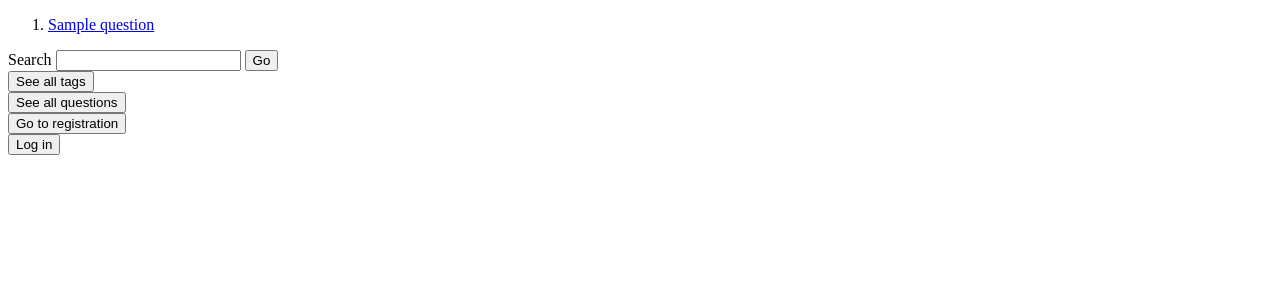
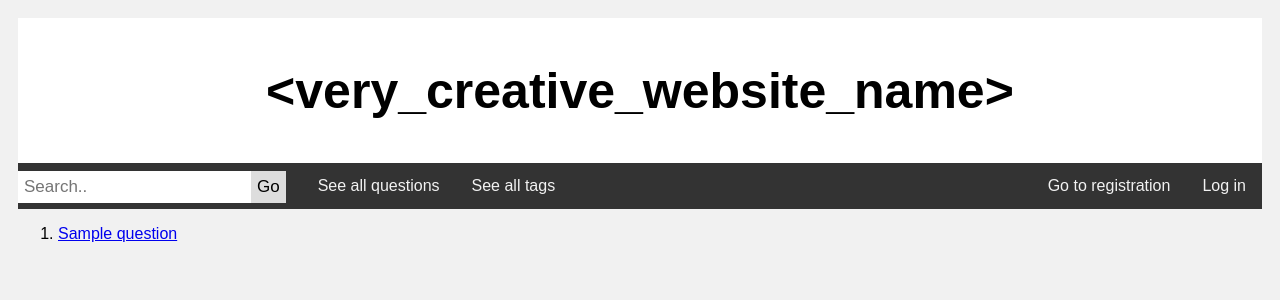
Before and after one commit to CodecoolGlobal/ask-mate-3-python-oliviakovacs, a Flask app: template templates/main.html in a window 1280 px wide. Shown: the top 300 px of the page. Run offline with Flask 2, Linux system fonts and the light colour scheme; the template is opened without the code that fills it: most values are stand-ins (such as "Sample title", 1, 10 or a date in 2020).

Commit message:
first steps into css

```diff
--- /dev/null
+++ b/static/CSS/main.css
@@ -0,0 +1,111 @@
+* {
+  box-sizing: border-box;
+}
+
+body {
+  font-family: Arial;
+  padding: 10px;
+  background: #f1f1f1;
+}
+
+/* Header/Blog Title */
+.header {
+  padding: 10px;
+  text-align: center;
+  background: white;
+}
+
+.header h1 {
+  font-size: 50px;
+}
+
+/* Style the top navigation bar */
+.topnav {
+  overflow: hidden;
+  background-color: #333;
+}
+
+/* Style the topnav links */
+.topnav a {
+  float: left;
+  display: block;
+  color: #f2f2f2;
+  text-align: center;
+  padding: 14px 16px;
+  text-decoration: none;
+}
+
+/* Change color on hover */
+.topnav a:hover {
+  background-color: #ddd;
+  color: black;
+}
+
+/* Create two unequal columns that floats next to each other */
+/* Left column */
+.leftcolumn {
+  float: left;
+  width: 75%;
+}
+
+/* Right column */
+.rightcolumn {
+  float: left;
+  width: 25%;
+  background-color: #f1f1f1;
+  padding-left: 20px;
+}
+
+/* Add a card effect for articles */
+.card {
+  background-color: white;
+  padding: 20px;
+  margin-top: 20px;
+}
+
+/* Style the input container */
+.topnav .search-container {
+  float: left;
+}
+
+/* Style the input field inside the navbar */
+.topnav input[type=text] {
+  padding: 6px;
+  margin-top: 8px;
+  font-size: 17px;
+  border: none;
+}
+
+/* Style the button inside the input container */
+.topnav .search-container button {
+  float: right;
+  padding: 6px;
+  margin-top: 8px;
+  margin-right: 16px;
+  background: #ddd;
+  font-size: 17px;
+  border: none;
+  cursor: pointer;
+}
+
+.topnav .search-container button:hover {
+  background: #ccc;
+}
+
+/* Add responsiveness - On small screens, display the navbar vertically instead of horizontally */
+@media screen and (max-width: 600px) {
+  .topnav .search-container {
+    float: none;
+  }
+  .topnav a, .topnav input[type=text], .topnav .search-container button {
+    float: none;
+    display: block;
+    text-align: left;
+    width: 100%;
+    margin: 0;
+    padding: 14px;
+  }
+  .topnav input[type=text] {
+    border: 1px solid #ccc;
+  }
+}
--- a/templates/base.html
+++ b/templates/base.html
@@ -3,8 +3,12 @@
 <head>
     <meta charset="UTF-8">
     <title>{% block title %}{% endblock %}</title>
+    <link rel="stylesheet" href="/static/CSS/main.css"">
 </head>
 <body>
+<div class="header">
+  <h1>{{ "<very_creative_website_name>" }}</h1>
+    </div>
 {% block body %}
 {% endblock %}
 </body>
--- a/templates/list.html
+++ b/templates/list.html
@@ -3,7 +3,9 @@
 {% block title %}Question{% endblock %}
 
 {% block body %}
-    <h1> Questions list </h1>
+    <div class="header">
+  <h1>Question list</h1>
+</div>
 
     <div>
         <form action="/list">
--- a/templates/main.html
+++ b/templates/main.html
@@ -3,29 +3,32 @@
 {% block title %}Main page{% endblock %}
 
 {% block body %}
+    <div class="topnav">
+        <div class="search-container">
+            <form action="/search" method="post">
+              <input id="search" type="text" placeholder="Search.." name="search" required>
+              <button type="submit">Go</button>
+            </form>
+        </div>
+        <form action="/list">
+            <a href="/list">See all questions</a>
+        </form>
+        <form action="/tags">
+            <a href="/tags">See all tags</a>
+        </form>
+        {% if not logged_in %}
+        <form action="/login">
+            <a href="/login" style="float: right">Log in</a>
+        </form>
+            <form action="/registration">
+            <a href="/registration" style="float: right">Go to registration</a>
+        </form>
+        {% endif %}
+    </div>
 
     <ol>
     {% for question in questions %}
             <li> <a href="/question/{{ question.id }}">{{ question.title }}</a></li>
     {% endfor %}
     </ol>
-    <form action="/search" method="post">
-        <label for="search">Search</label>
-        <input id="search" name="search" type="text" required>
-        <button type="submit">Go</button><br>
-    </form>
-    <form action="/tags">
-        <button type="submit">See all tags</button>
-    </form>
-    <form action="/list">
-        <button type="submit">See all questions</button>
-    </form>
-    {% if not logged_in %}
-    <form action="/registration">
-        <button type="submit">Go to registration</button>
-    </form>
-    <form action="/login">
-        <button type="submit">Log in</button>
-    </form>
-    {% endif %}
 {% endblock %}
--- a/templates/tags.html
+++ b/templates/tags.html
@@ -3,7 +3,9 @@
 {% block title %}Tags{% endblock %}
 
 {% block body %}
-    <h1> Tags </h1>
+    <div class="header">
+  <h1>Tags</h1>
+    </div>
     <table>
     {% for tag in all_tags %}
         <tr>
```
